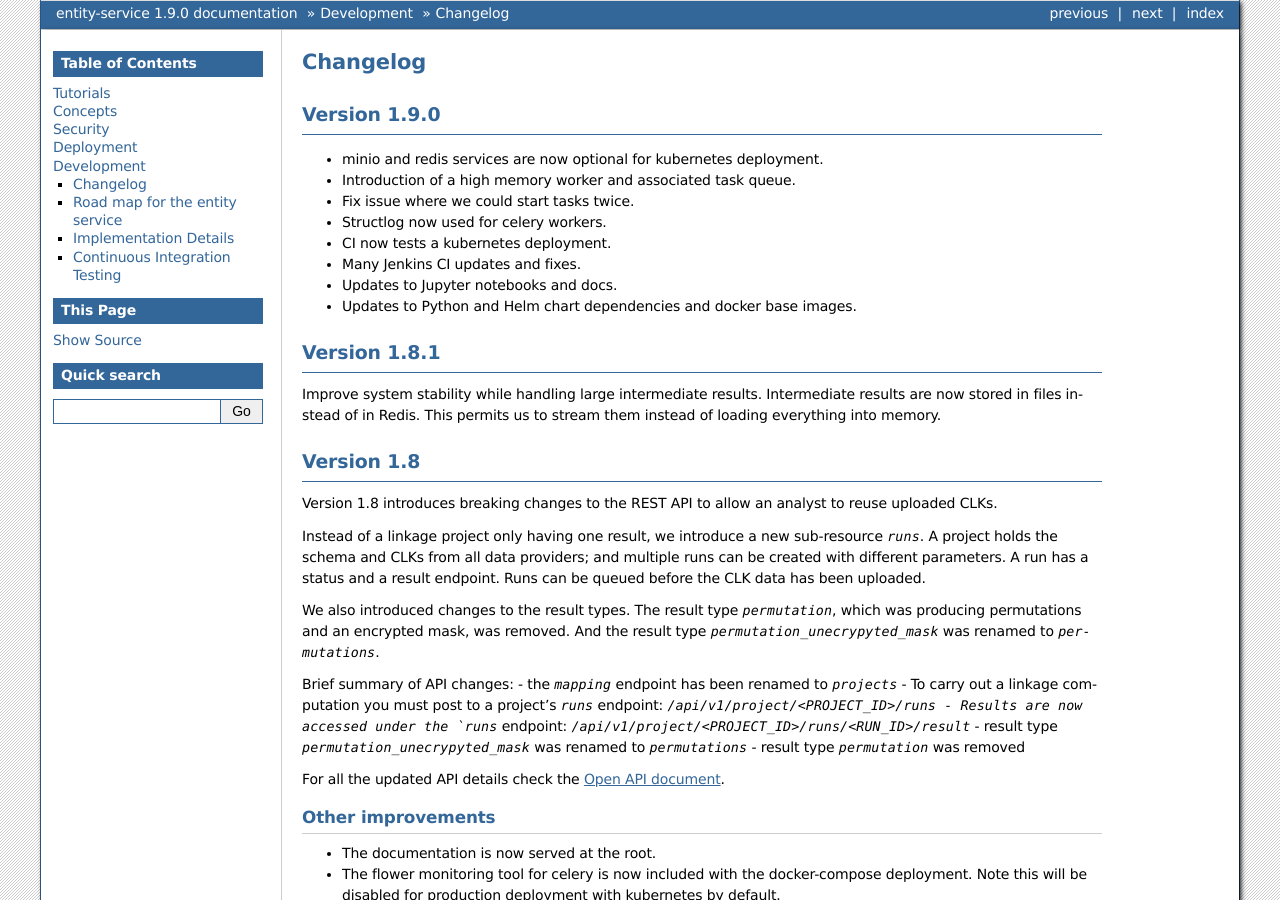
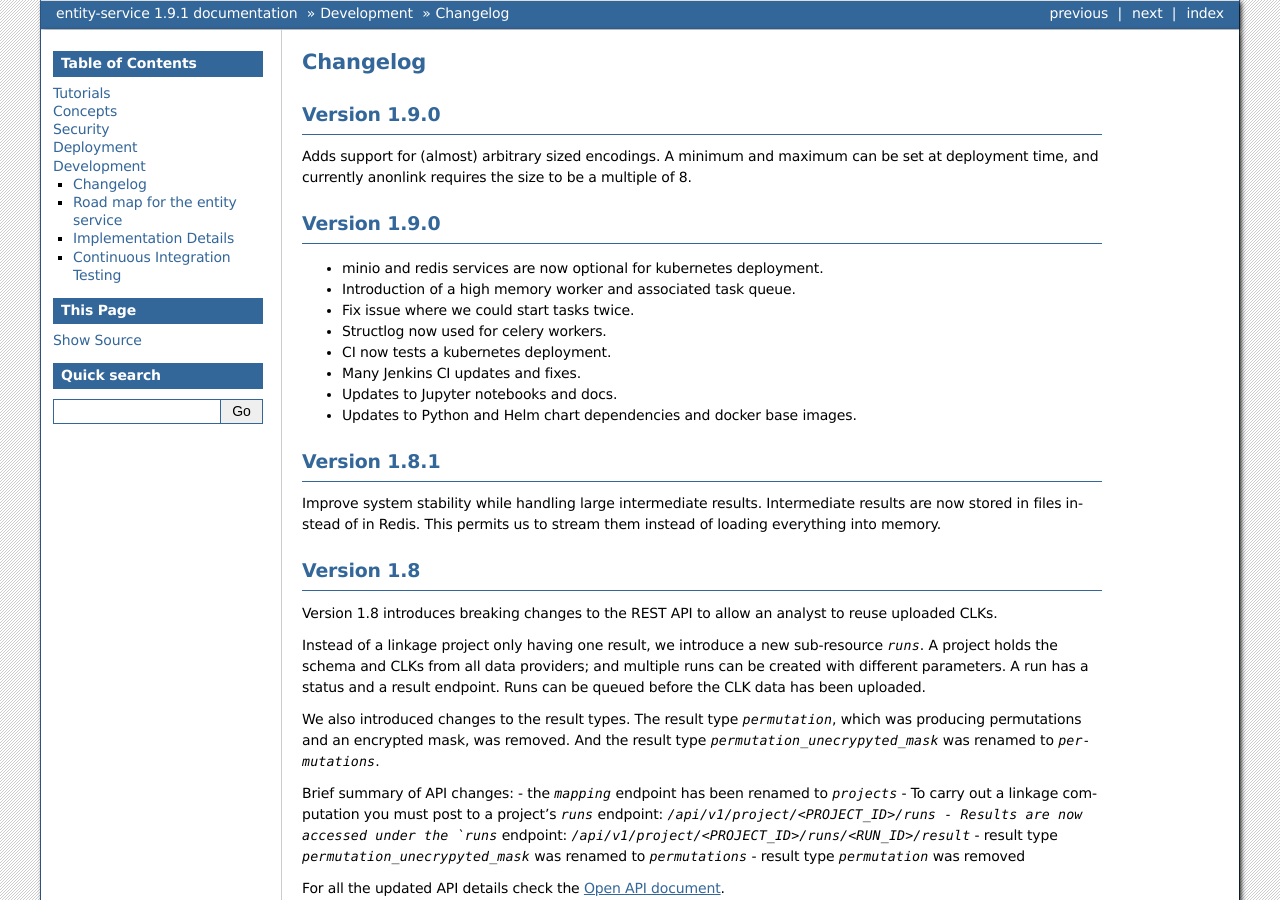
Before and after one commit to data61/anonlink-entity-service, a Sphinx documentation site: the page built from docs/changelog.rst, in a window 1280 px wide and 900 px high. Built offline with Sphinx 7.4.7, drawn with Linux system fonts in a browser that asks for light colours; formulas are drawn with MathJax 3; some of the changed text lies outside the part shown.

Commit message:
Update docs for non 128 byte encodings and bump version.

```diff
--- a/docs/changelog.rst
+++ b/docs/changelog.rst
@@ -3,6 +3,14 @@
 
 Changelog
 =========
+
+Version 1.9.0
+-------------
+
+Adds support for (almost) arbitrary sized encodings. A minimum and
+maximum can be set at deployment time, and currently anonlink requires
+the size to be a multiple of 8.
+
 
 Version 1.9.0
 -------------
--- a/docs/conf.py
+++ b/docs/conf.py
@@ -68,7 +68,7 @@ author = 'Confidential Computing Team, Data61, CSIRO'
 # The short X.Y version.
 version = '1.9'
 # The full version, including alpha/beta/rc tags.
-release = '1.9.0'
+release = '1.9.1'
 
 # The language for content autogenerated by Sphinx. Refer to documentation
 # for a list of supported languages.
```
Also changed, not shown: 6 other files.
